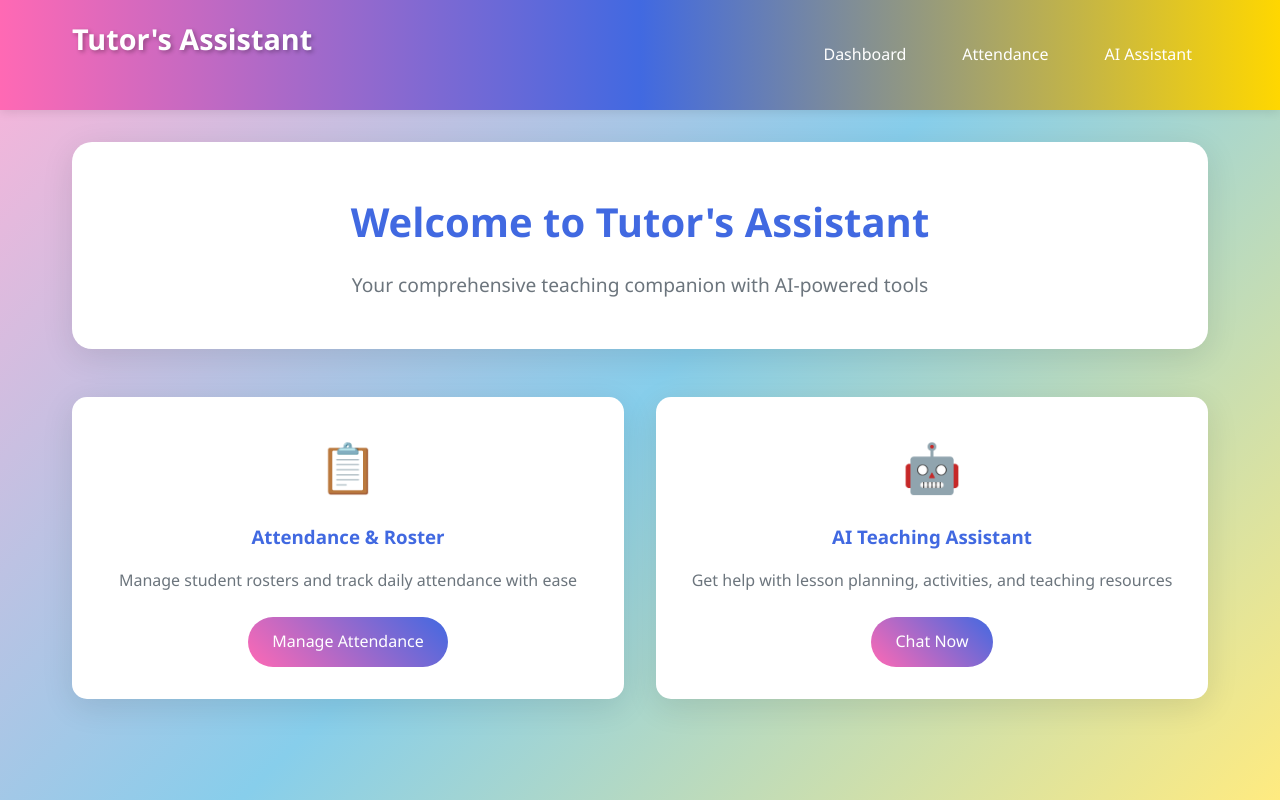
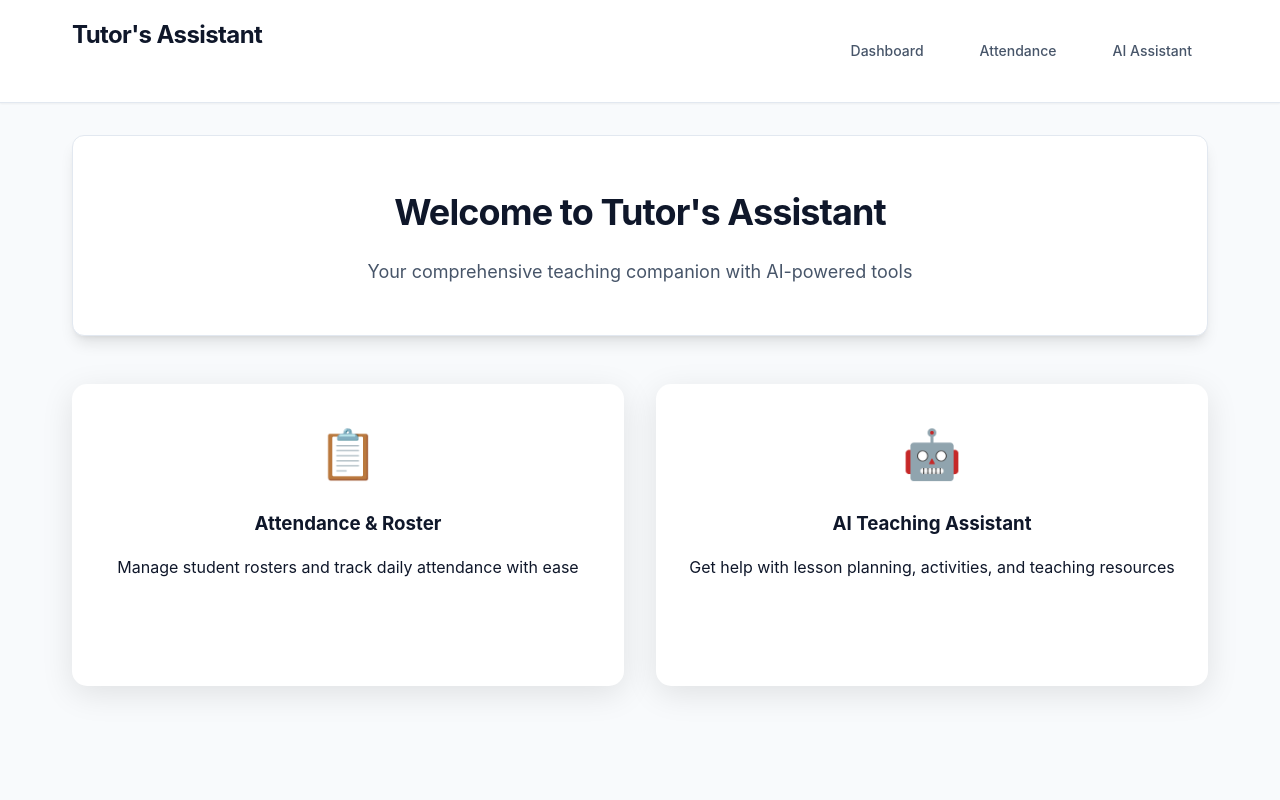
Before and after one commit to tayyabahamna-design/EDUSENSEI, a Flask app: page / in a window 1280 px wide. Run offline with Flask 3, Linux system fonts and the light colour scheme.

Commit message:
Update application's visual style to a modern professional design
Revamps the entire UI by introducing a new color palette, typography, and component styling in `static/css/style.css`, replacing the previous pink/yellow/blue scheme with a more contemporary indigo, slate, and purple theme.

Replit-Commit-Author: Agent
Replit-Commit-Session-Id: e811a359-247c-491c-9f04-fa48b8e94298
Replit-Commit-Checkpoint-Type: intermediate_checkpoint
Replit-Commit-Screenshot-Url: https://storage.googleapis.com/screenshot-production-us-central1/aae0de03-32e8-4033-b269-ac9b096c8481/e811a359-247c-491c-9f04-fa48b8e94298/LPhbHf8

```diff
--- a/static/css/style.css
+++ b/static/css/style.css
@@ -1,21 +1,43 @@
-/* Tutor's Assistant - Pink, Yellow, and Blue Color Scheme */
+/* Tutor's Assistant - Modern Professional Design */
 :root {
-    --pink-primary: #ff69b4;
-    --pink-light: #ffb3d9;
-    --pink-dark: #e1477a;
-    --yellow-primary: #ffd700;
-    --yellow-light: #ffeb80;
-    --yellow-dark: #cc9c00;
-    --blue-primary: #4169e1;
-    --blue-light: #87ceeb;
-    --blue-dark: #1e3a8a;
+    --primary: #6366f1;
+    --secondary: #64748b;
+    --accent: #8b5cf6;
+
+    --indigo-primary: #6366f1;
+    --indigo-light: #a5b4fc;
+    --indigo-dark: #4338ca;
+
+    --slate-primary: #64748b;
+    --slate-light: #e2e8f0;
+    --slate-dark: #334155;
+
+    --purple-primary: #8b5cf6;
+    --purple-light: #c4b5fd;
+    --purple-dark: #7c3aed;
+
     --white: #ffffff;
-    --gray-light: #f8f9fa;
-    --gray-medium: #6c757d;
-    --gray-dark: #343a40;
-    --success: #28a745;
-    --danger: #dc3545;
-    --warning: #ffc107;
+    --gray-50: #f8fafc;
+    --gray-100: #f1f5f9;
+    --gray-200: #e2e8f0;
+    --gray-300: #cbd5e1;
+    --gray-400: #94a3b8;
+    --gray-500: #64748b;
+    --gray-600: #475569;
+    --gray-700: #334155;
+    --gray-800: #1e293b;
+    --gray-900: #0f172a;
+
+    --success: #10b981;
+    --danger: #ef4444;
+    --warning: #f59e0b;
+    --info: #3b82f6;
+
+    /* Modern shadows */
+    --shadow-sm: 0 1px 2px 0 rgb(0 0 0 / 0.05);
+    --shadow-md: 0 4px 6px -1px rgb(0 0 0 / 0.1), 0 2px 4px -2px rgb(0 0 0 / 0.1);
+    --shadow-lg: 0 10px 15px -3px rgb(0 0 0 / 0.1), 0 4px 6px -4px rgb(0 0 0 / 0.1);
+    --shadow-xl: 0 20px 25px -5px rgb(0 0 0 / 0.1), 0 8px 10px -6px rgb(0 0 0 / 0.1);
 }
 
 * {
@@ -25,18 +47,21 @@
 }
 
 body {
-    font-family: 'Segoe UI', Tahoma, Geneva, Verdana, sans-serif;
-    background: linear-gradient(135deg, var(--pink-light) 0%, var(--blue-light) 50%, var(--yellow-light) 100%);
+    font-family: 'Inter', 'Segoe UI', -apple-system, BlinkMacSystemFont, sans-serif;
+    background: var(--gray-50);
     min-height: 100vh;
     line-height: 1.6;
-    color: var(--gray-dark);
+    color: var(--gray-900);
+    font-weight: 400;
 }
 
 /* Navigation */
 .navbar {
-    background: linear-gradient(90deg, var(--pink-primary) 0%, var(--blue-primary) 50%, var(--yellow-primary) 100%);
+    background: var(--white);
+    border-bottom: 1px solid var(--gray-200);
     padding: 1rem 0;
-    box-shadow: 0 2px 10px rgba(0,0,0,0.1);
+    box-shadow: var(--shadow-sm);
+    backdrop-filter: blur(10px);
 }
 
 .nav-container {
@@ -49,10 +74,10 @@ body {
 }
 
 .nav-title {
-    color: var(--white);
-    font-size: 1.8rem;
-    font-weight: bold;
-    text-shadow: 2px 2px 4px rgba(0,0,0,0.3);
+    color: var(--gray-900);
+    font-size: 1.5rem;
+    font-weight: 700;
+    letter-spacing: -0.025em;
 }
 
 .nav-menu {
@@ -62,24 +87,25 @@ body {
 }
 
 .nav-link {
-    color: var(--white);
+    color: var(--gray-600);
     text-decoration: none;
     padding: 0.5rem 1rem;
-    border-radius: 25px;
-    transition: all 0.3s ease;
+    border-radius: 6px;
+    transition: all 0.2s ease;
     font-weight: 500;
+    font-size: 0.875rem;
 }
 
 .nav-link:hover {
-    background: rgba(255,255,255,0.2);
-    transform: translateY(-2px);
+    background: var(--gray-100);
+    color: var(--gray-900);
 }
 
 /* Main Content */
 .main-content {
     max-width: 1200px;
-    margin: 2rem auto;
-    padding: 0 2rem;
+    margin: 0 auto;
+    padding: 2rem;
 }
 
 /* Flash Messages */
@@ -112,20 +154,24 @@ body {
 .welcome-section {
     background: var(--white);
     padding: 3rem;
-    border-radius: 20px;
+    border-radius: 12px;
     margin-bottom: 3rem;
-    box-shadow: 0 8px 32px rgba(0,0,0,0.1);
+    box-shadow: var(--shadow-lg);
+    border: 1px solid var(--gray-200);
 }
 
 .welcome-section h1 {
-    color: var(--blue-primary);
-    font-size: 2.5rem;
+    color: var(--gray-900);
+    font-size: 2.25rem;
     margin-bottom: 1rem;
+    font-weight: 700;
+    letter-spacing: -0.025em;
 }
 
 .welcome-section p {
-    color: var(--gray-medium);
-    font-size: 1.2rem;
+    color: var(--gray-600);
+    font-size: 1.125rem;
+    font-weight: 400;
 }
 
 .feature-grid {
```
Also changed, not shown: other parts of static/css/style.css (+21 -5 lines).
